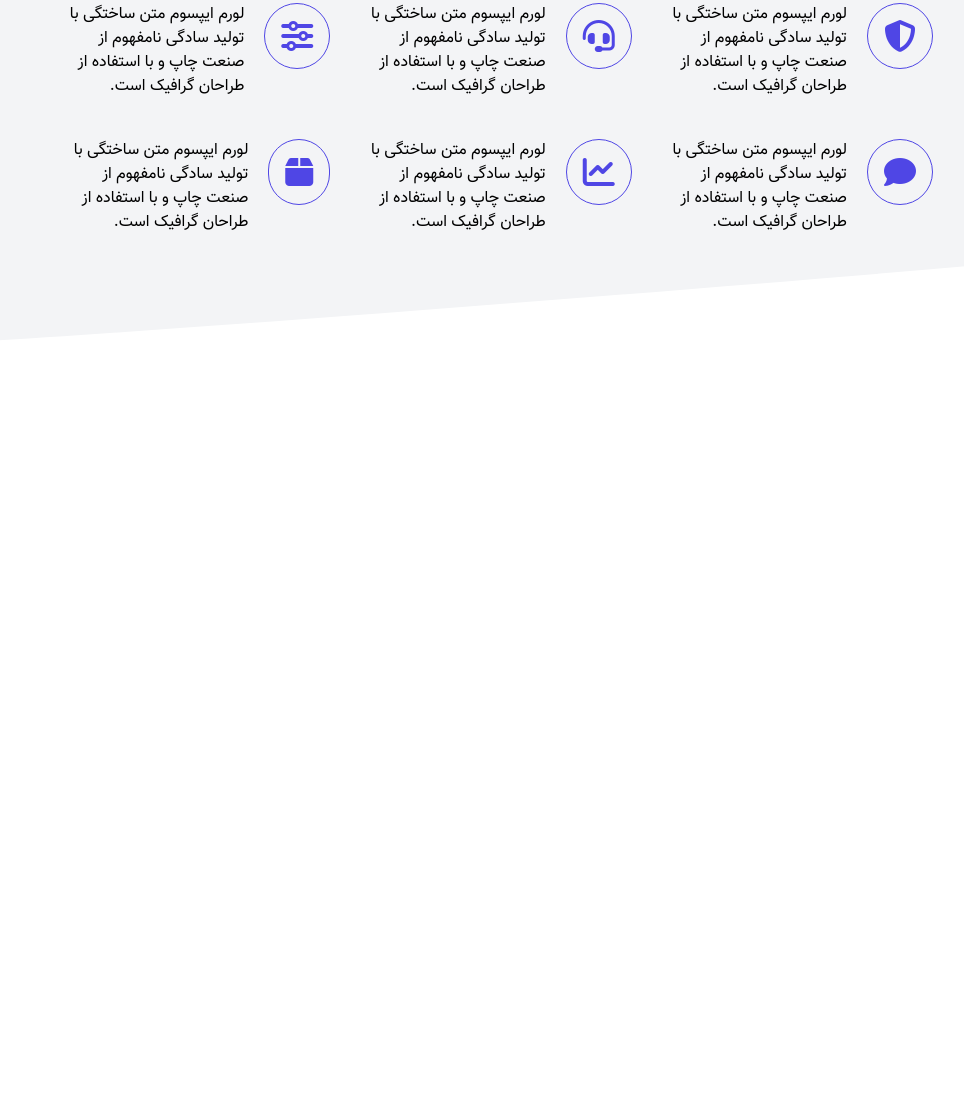
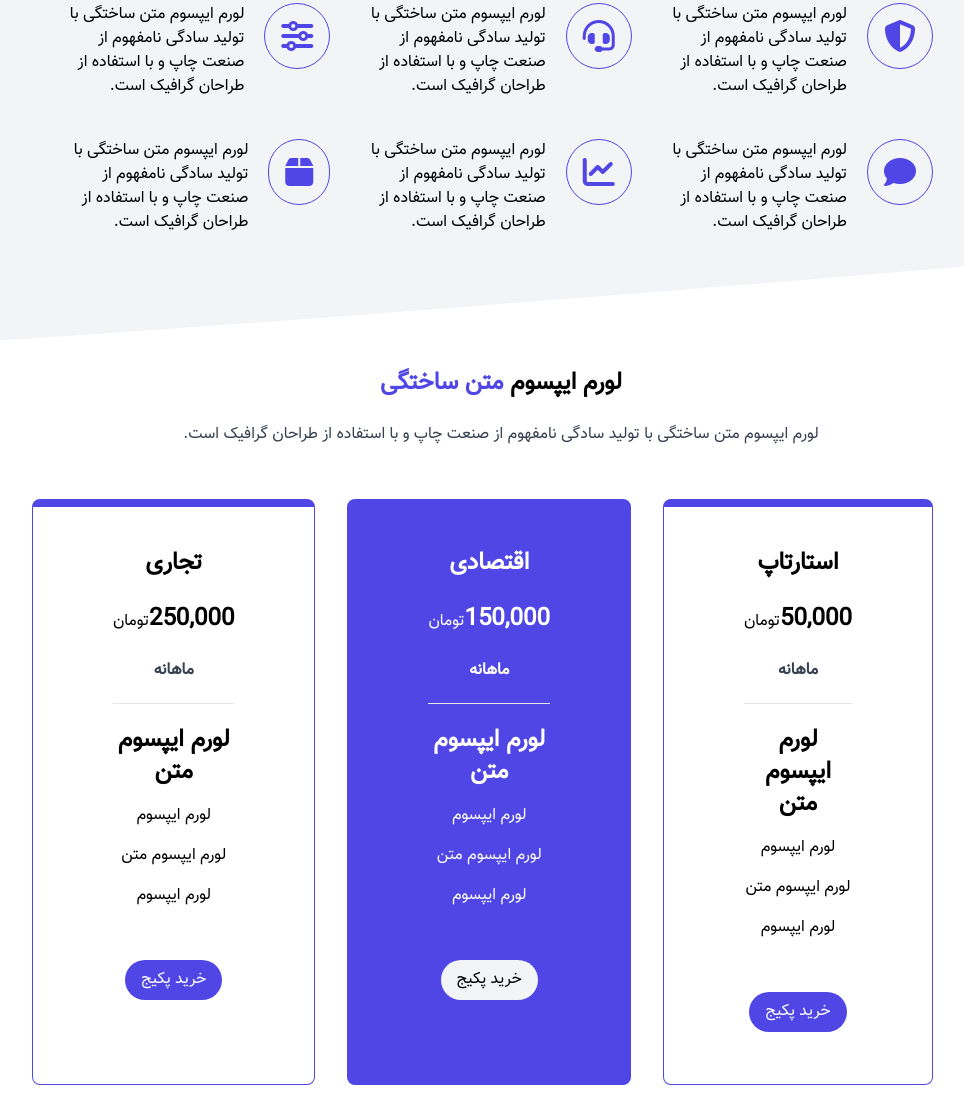
Before and after one commit to m3hdi-trader/tailwind-projet, a website: page index.html in a window 1280 px wide. Shown: the part 849-1950 px from the top of the page, without its empty margins (139-1103 px from the left). Before the commit the page ends 1200 px from the top, so only its background shows below. Drawn offline with nearby package versions, Linux system fonts and the light colour scheme.

Commit message:
The Pricing part is done

```diff
--- a/index.html
+++ b/index.html
@@ -314,6 +314,89 @@
     </div>
     <!-- end Service -->
 
+    <!-- pricing -->
+
+    <section>
+      <div class="container mx-auto py-4 px-10 lg:px-20 lg:w-4/5">
+        <div class="text-center mb-12">
+          <h1 class="text-2xl font-bold mb-5 dark:text-white">
+            لورم ایپسوم <span class="text-indigo-600">متن ساختگی</span>
+          </h1>
+
+          <p class="text-gray-700 leading-8 mb-6 dark:text-white">
+            لورم ایپسوم متن ساختگی با تولید سادگی نامفهوم از صنعت چاپ و با
+            استفاده از طراحان گرافیک است.
+          </p>
+        </div>
+        <div class="flex flex-col lg:flex-row justify-between gap-8">
+          <div
+            class="border border-t-8 border-indigo-600 rounded-lg py-5 px-20 text-center dark:bg-gray-800 dark:text-white"
+          >
+            <div class="py-5">
+              <h1 class="text-2xl font-bold">استارتاپ</h1>
+              <p class="my-6">
+                <span class="text-2xl font-bold">50,000</span>تومان
+              </p>
+              <p class="font-bold text-gray-700 dark:text-white">ماهانه</p>
+            </div>
+            <hr />
+            <div class="py-5 space-y-4">
+              <p class="text-2xl font-bold">لورم ایپسوم متن</p>
+              <p>لورم ایپسوم</p>
+              <p>لورم ایپسوم متن</p>
+              <p>لورم ایپسوم</p>
+            </div>
+            <div class="py-8">
+              <button class="btn btn-primary">خرید پکیج</button>
+            </div>
+          </div>
+          <div
+            class="bg-indigo-600 text-white border border-t-8 border-indigo-600 rounded-lg py-5 px-20 text-center"
+          >
+            <div class="py-5">
+              <h1 class="text-2xl font-bold">اقتصادی</h1>
+              <p class="my-6">
+                <span class="text-2xl font-bold">150,000</span>تومان
+              </p>
+              <p class="font-bold">ماهانه</p>
+            </div>
+            <hr />
+            <div class="py-5 space-y-4">
+              <p class="text-2xl font-bold">لورم ایپسوم متن</p>
+              <p>لورم ایپسوم</p>
+              <p>لورم ایپسوم متن</p>
+              <p>لورم ایپسوم</p>
+            </div>
+            <div class="py-8">
+              <button class="btn btn-secondary">خرید پکیج</button>
+            </div>
+          </div>
+          <div
+            class="border border-t-8 border-indigo-600 rounded-lg py-5 px-20 text-center dark:bg-gray-800 dark:text-white"
+          >
+            <div class="py-5">
+              <h1 class="text-2xl font-bold">تجاری</h1>
+              <p class="my-6">
+                <span class="text-2xl font-bold">250,000</span>تومان
+              </p>
+              <p class="font-bold text-gray-700 dark:text-white">ماهانه</p>
+            </div>
+            <hr />
+            <div class="py-5 space-y-4">
+              <p class="text-2xl font-bold">لورم ایپسوم متن</p>
+              <p>لورم ایپسوم</p>
+              <p>لورم ایپسوم متن</p>
+              <p>لورم ایپسوم</p>
+            </div>
+            <div class="py-8">
+              <button class="btn btn-primary">خرید پکیج</button>
+            </div>
+          </div>
+        </div>
+      </div>
+    </section>
+    <!-- endPricing -->
+
     <script>
       document.addEventListener("alpine:init", () => {
         // DropDown
--- a/src/input.css
+++ b/src/input.css
@@ -29,7 +29,7 @@
     }
 
     .btn-secondary{
-        @apply text-black   bg-gray-100  hover:bg-indigo-600 hover:text-white dark:text-black dark:hover:text-white
+        @apply text-black   bg-gray-100   hover:bg-indigo-600 hover:text-white dark:text-black dark:hover:text-white
     }
 
     .nav-item{
```
Also changed, not shown: dist/output.css.
